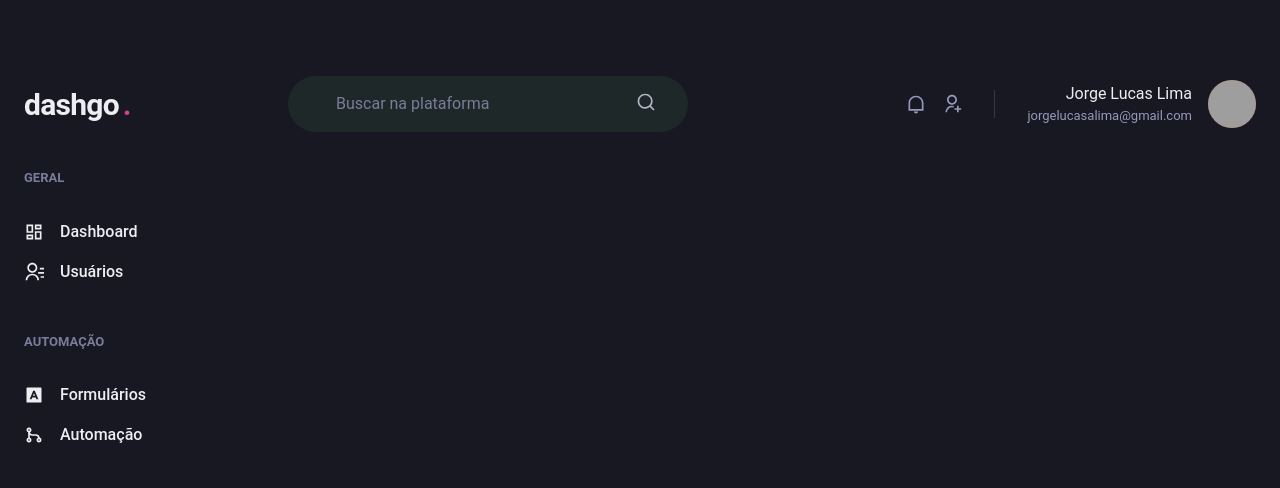
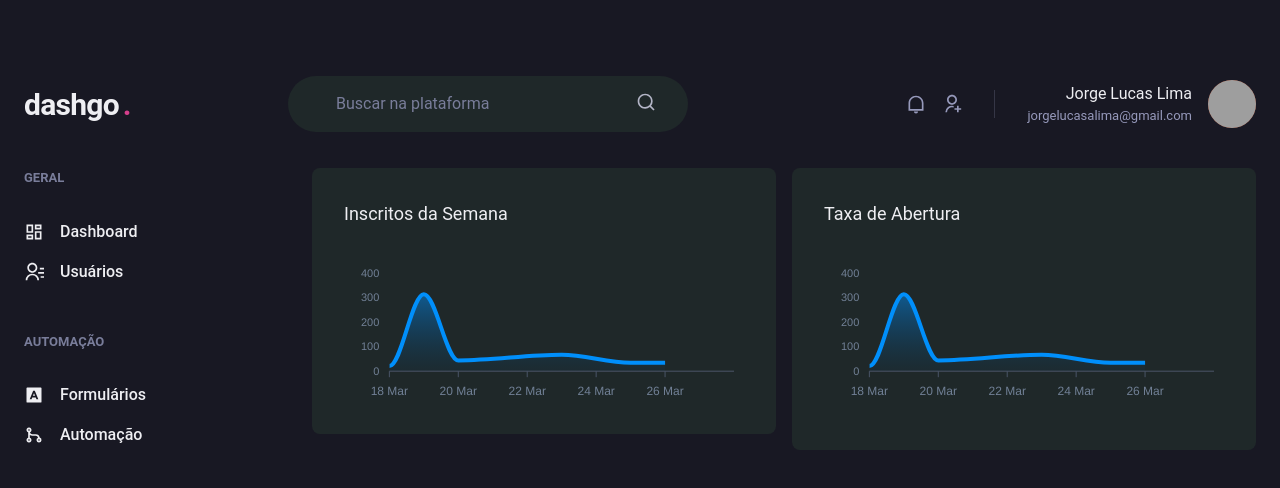
Before and after one commit to jorgelucasalima/dashgo, a Next.js app: page /dashboard in a window 1280 px wide. Shown: the top 488 px of the page. Built offline with nearby package versions, Linux system fonts and the light colour scheme; grey boxes are pictures that could not be loaded.

Commit message:
criado no dashboard graficos com apexcharts

```diff
--- a/package.json
+++ b/package.json
@@ -12,9 +12,11 @@
     "@chakra-ui/react": "^1.8.3",
     "@emotion/react": "^11.7.1",
     "@emotion/styled": "^11.6.0",
+    "apexcharts": "^3.33.1",
     "framer-motion": "^6.2.6",
     "next": "12.0.10",
     "react": "17.0.2",
+    "react-apexcharts": "^1.3.9",
     "react-dom": "17.0.2",
     "react-icons": "^4.3.1"
   },
--- a/src/pages/dashboard.tsx
+++ b/src/pages/dashboard.tsx
@@ -1,6 +1,69 @@
-import { Flex } from '@chakra-ui/react'
+import { Box, Flex, SimpleGrid, Text, theme } from '@chakra-ui/react'
+import dynamic from 'next/dynamic';
 import { Header } from "../components/Header";
 import { Sidebar } from '../components/Sidebar';
+import Chart from 'react-apexcharts'
+
+
+const Chart = dynamic( () => import('react-apexcharts'), {
+  ssr: false,
+})
+
+const options = {
+  chart: {
+    toolbar: {
+      show: false,
+    },
+    zoom: {
+      enabled: false,
+    },
+    foreColor: theme.colors.gray[500],
+  },
+  grid:{
+    show:false,
+  },
+  dataLabels: {
+    enabled: false,
+  },
+  tooltip: {
+    enabled: false,
+  },
+  xaxis:{
+    type:'datetime',
+    axisBorder:{
+      color: theme.colors.gray[600]
+    },
+    axisTicks: {
+      color: theme.colors.gray[600]
+    },
+    categories:[
+      '2021-03-18T00:00:00:000Z',
+      '2021-03-19T00:00:00:000Z',
+      '2021-03-20T00:00:00:000Z',
+      '2021-03-23T00:00:00:000Z',
+      '2021-03-25T00:00:00:000Z',
+      '2021-03-26T00:00:00:000Z',
+      '2021-03-26T00:00:00:000Z',
+      '2021-03-27T00:00:00:000Z',
+      '2021-03-28T00:00:00:000Z',
+    ],
+  },
+  fill: {
+    opacity: 0.3,
+    type: 'gradient',
+    gradient:{
+      shade: 'dark',
+      opacityFrom: 0.7,
+      opacityTo:0.3,
+    }
+
+  }
+}
+
+const series = [
+  { name: 'series1', data: [21,313,44,67,34,34] }
+]
+
 
 export default function Dashboard() {
   return (
@@ -10,6 +73,26 @@
       <Flex w='100%' my='6' maxWidth={1480} mx='auto' px='6'>
         <Sidebar/>
 
+        <SimpleGrid flex='1' gap='4' minChildWidth='320px' alignItems='flex-start'>
+          <Box
+            p='8'
+            bg='gray.800'
+            borderRadius={8}
+            pb='4'
+          >
+            <Text fontSize='lg' mb='4'>Inscritos da Semana</Text>
+            <Chart options={options} series={series} type='area' height={160} />
+          </Box>
+          <Box
+            p='8'
+            bg='gray.800'
+            borderRadius={8}
+            //pb='4'
+          >
+            <Text fontSize='lg' mb='4'>Taxa de Abertura</Text>
+            <Chart options={options} series={series} type='area' height={160} />
+          </Box>
+        </SimpleGrid>
       </Flex>
 
     </Flex>
```
Also changed, not shown: 1 other file (tests, documents, lock files or other folders).
